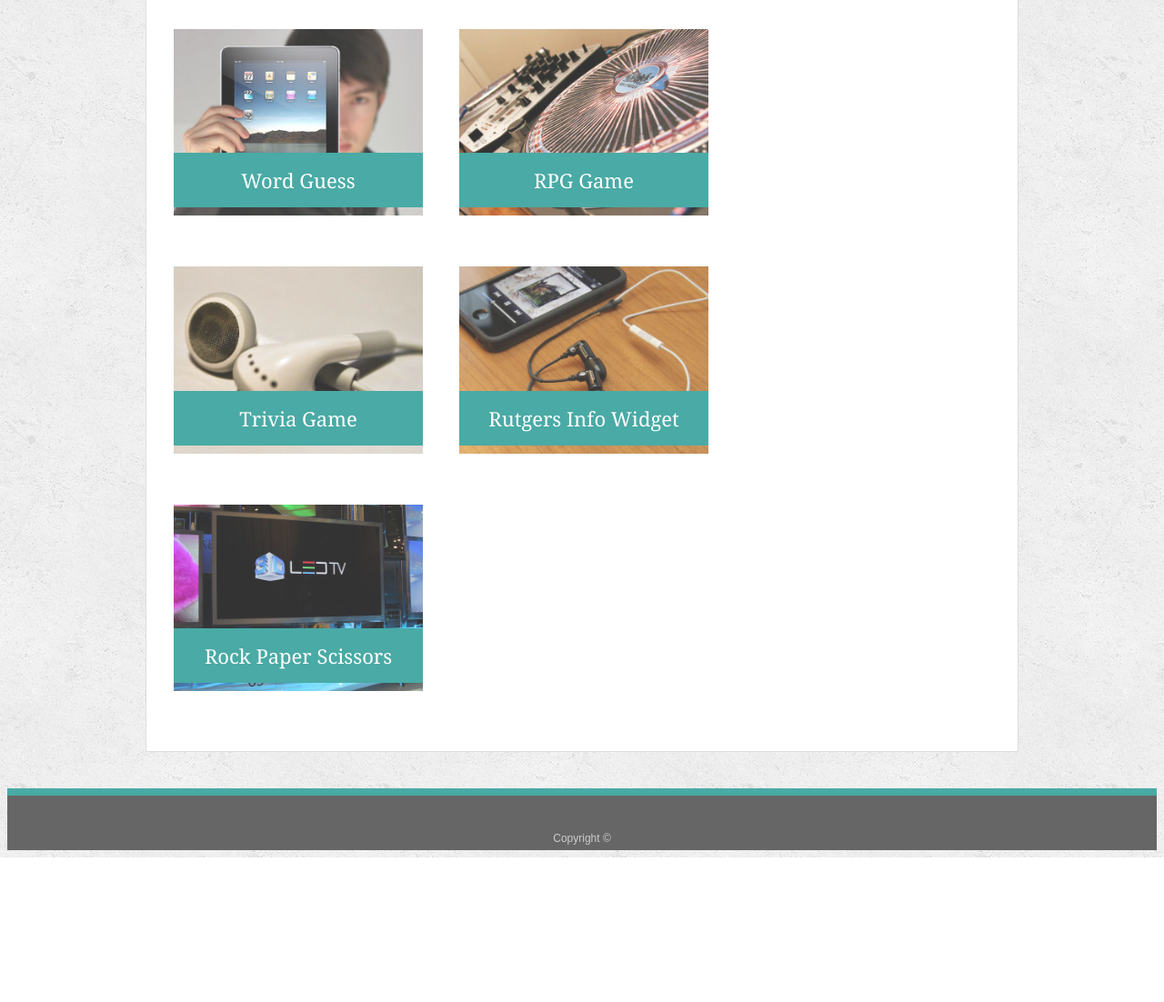
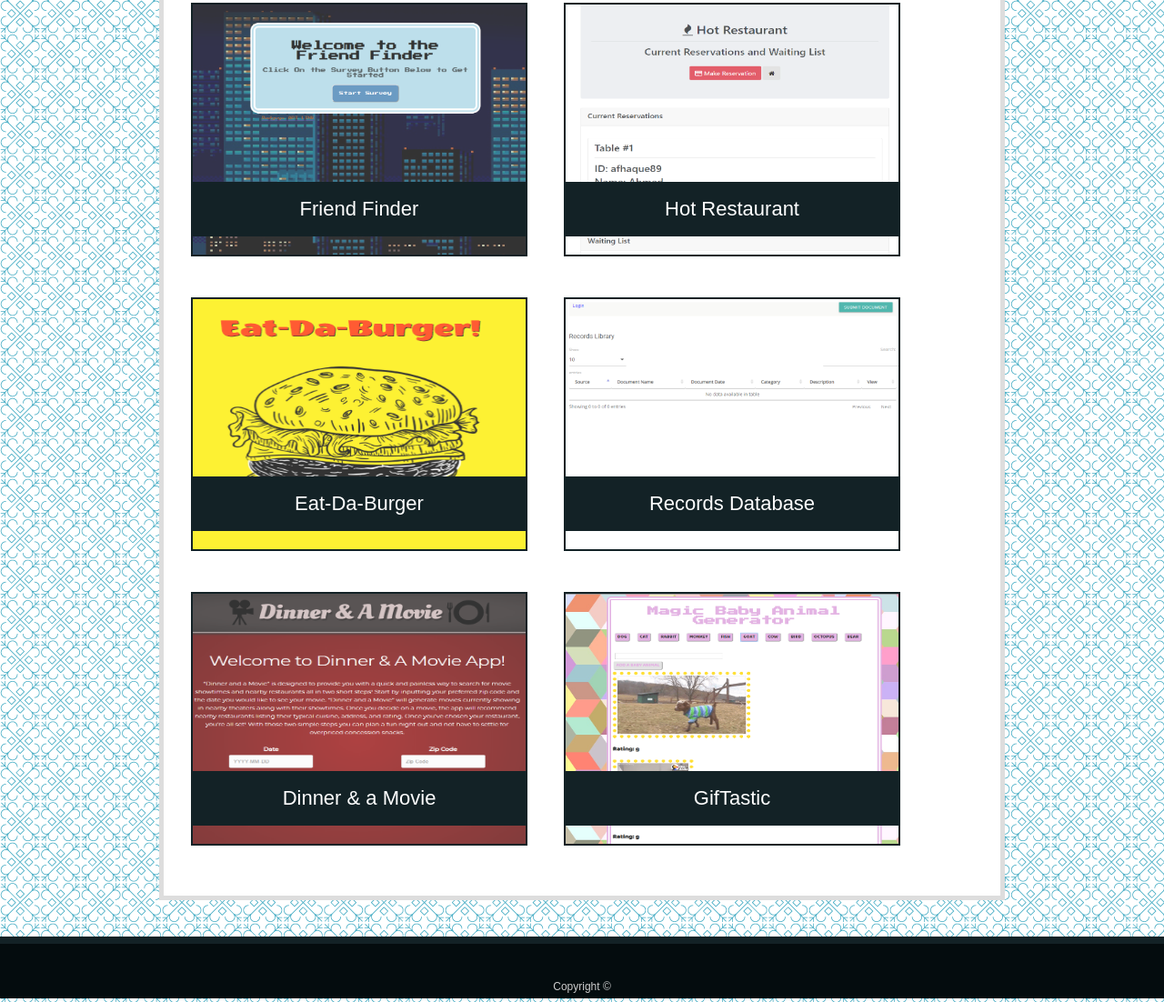
Before and after one commit to jeremyparra/Main-Portfolio, a plain HTML site: page portfolio.html in a window 1280 px wide. Shown: the part 274-1376 px from the top of the page at 91% size. Before the commit the page ends 1217 px from the top, so only its background shows below. Drawn offline with nearby package versions, Linux system fonts and the light colour scheme; a web font is replaced by a local one.

Commit message:
make it live

```diff
--- a/assets/css/style.css
+++ b/assets/css/style.css
@@ -1,10 +1,22 @@
+/*###color scheme###
+#040c0e
+#132226
+#525B56
+#BE9063
+#A4978E
+
+###################*/
+
+
+
+
 body {
-  font-family: Arial, "Helvetica Neue", Helvetica, sans-serif;
-  font-size: 18px;
+  font-family: 'KoHo', sans-serif;  font-size: 18px;
   line-height: 34px;
   color: #777777;
-  background: url("../images/concrete_seamless.png");
+  background: url("../images/morocco.png");
 }
+
 
 * {
   box-sizing: border-box;
@@ -33,16 +45,19 @@ p:last-child {
 h1,
 h2,
 h3 {
-  font-family: Georgia, Times, "Times New Roman", serif;
   font-weight: 700;
-  color: #4aaaa5;
+  color: #132226;
 }
 
 h1 {
   padding-bottom: 20px;
   font-size: 30px;
   line-height: 49px;
-  border-bottom: 3px solid #dddddd;
+  border-bottom: 3px solid #525b56;
+}
+.right{
+  float: right;
+  width: 100%;
 }
 
 h2,
@@ -59,7 +74,7 @@ h3 {
   margin: 0 0 30px;
   overflow: auto;
   color: #ffffff;
-  background: #ffffff;
+  background: #040c0e;
   border-bottom: 2px solid #cccccc;
 }
 
@@ -67,14 +82,13 @@ h3 {
   float: left;
   width: 250px;
   height: 90px;
-  font-family: Georgia, Times, "Times New Roman", serif;
   font-size: 30px;
   font-weight: 700;
   line-height: 90px;
   color: #ffffff;
   text-align: center;
   text-decoration: none;
-  background: #4aaaa5;
+  background: #132226;
 }
 
 nav {
@@ -87,7 +101,7 @@ nav a {
   padding-left: 15px;
   margin-left: 15px;
   line-height: 18px;
-  color: #999;
+  color: #525b56;
   text-decoration: none;
   border-left: 1px solid #efefef;
 }
@@ -105,8 +119,8 @@ footer {
   color: #ffffff;
   color: #cccccc;
   text-align: center;
-  background: #666666;
-  border-top: 8px solid #4aaaa5;
+  background: #040c0e;
+  border-top: 8px solid #132226;
   height: 50px;
 }
 
@@ -114,7 +128,6 @@ h3, h2 {
   padding-bottom: 20px;
   margin-bottom: 15px;
   line-height: 22px;
-  border-bottom: 2px solid #eeeeee;
 }
 
 /* main */
@@ -131,17 +144,47 @@ h3, h2 {
   padding: 30px;
   margin: 0 0 40px;
   background: #ffffff;
-  border: 1px solid #dddddd;
+  border: 5px solid #dddddd;
+}
+
+
+.main-section-contact {
+  max-width: 500px;
+  padding: 30px;
+  margin: 0 auto;
+  margin-bottom: 40px;
+  background: #ffffff;
+  border: 5px solid #dddddd;
+}
+
+.main-section-portfolio {
+    float: left;
+    width: 100%;
+    max-width: 960px;
+    padding: 30px;
+    margin: 0 0 40px;
+    background: #ffffff;
+    border: 5px solid #dddddd;
 }
 
 /* portfolio page */
 
+.portfolio-image {
+  position: relative;
+    float: left;
+    height: 275px;
+    background-position: 50% 50%;
+    background-repeat:   no-repeat;
+    background-size:     cover;
+}
 .work {
   position: relative;
   float: left;
-  width: 274px;
+  width: 370px;
   margin: 20px 0 25px;
   overflow: auto;
+  border: 2px solid #132226;
+
 }
 
 .work:nth-child(even) {
@@ -164,7 +207,7 @@ h3, h2 {
   line-height: 30px;
   color: #ffffff;
   text-align: center;
-  background: #4aaaa5;
+  background: #132226;
   border-bottom: 0;
 }
 
@@ -177,6 +220,10 @@ h3, h2 {
 }
 
 /* contact page */
+
+#contact-head{
+  text-align: center;
+}
 
 #contact-form ul {
   margin-bottom: 20px;
@@ -212,7 +259,7 @@ input[type=submit] {
   font-size: 18px;
   color: #ffffff;
   cursor: pointer;
-  background: #4aaaa5;
+  background: #132226;
   border: 0 none;
 }
 
--- a/portfolio.html
+++ b/portfolio.html
@@ -5,6 +5,11 @@
   <meta charset="UTF-8">
   <meta name="viewport" content="width=device-width, initial-scale=1.0">
   <title>Portfolio | Your Name</title>
+  <link href="https://fonts.googleapis.com/css?family=KoHo" rel="stylesheet">
+  <link rel="stylesheet" href="https://stackpath.bootstrapcdn.com/bootstrap/4.1.3/css/bootstrap.min.css" integrity="sha384-MCw98/SFnGE8fJT3GXwEOngsV7Zt27NXFoaoApmYm81iuXoPkFOJwJ8ERdknLPMO"
+    crossorigin="anonymous">
+  <script src="https://stackpath.bootstrapcdn.com/bootstrap/4.1.3/js/bootstrap.min.js" integrity="sha384-ChfqqxuZUCnJSK3+MXmPNIyE6ZbWh2IMqE241rYiqJxyMiZ6OW/JmZQ5stwEULTy"
+    crossorigin="anonymous"></script>
   <link rel="stylesheet" type="text/css" href="assets/css/style.css">
 </head>
 
@@ -22,34 +27,46 @@
   </header>
 
   <div id="main-container" class="container">
-    <section class="main-section">
+    <section class="main-section-portfolio">
       <h1>Portfolio</h1>
 
       <div class="work">
-        <img src="assets/images/technics-q-c-640-480-1.jpg" alt="Word Guess">
-
-        <h3>Word Guess</h3>
+        <a href="https://friend-finder-911.herokuapp.com/" target="_blank"><img src="assets/images/friendfinder.png"
+            alt="Friend Finder" class="portfolio-image">
+          <h3>Friend Finder</h3>
+        </a>
       </div>
       <div class="work">
-        <img src="assets/images/technics-q-c-640-480-2.jpg" alt="RPG Game">
-
-        <h3>RPG Game</h3>
+        <a href="https://hot-restaurant-77.herokuapp.com/tables" target="_blank"><img src="assets/images/restaurant.png"
+            alt="Hot Restaurant" class="portfolio-image">
+          <h3>Hot Restaurant</h3>
+        </a>
       </div>
       <div class="work">
-        <img src="assets/images/technics-q-c-640-480-5.jpg" alt="Trivia Game">
-
-        <h3>Trivia Game</h3>
+        <a href="https://burger-27758.herokuapp.com/burgers" target="_blank"><img src="assets/images/burger.png"
+            alt="Burger" class="portfolio-image">
+          <h3>Eat-Da-Burger</h3>
+        </a>
       </div>
       <div class="work">
-        <img src="assets/images/technics-q-c-640-480-7.jpg" alt="Rutgers Info Widget">
+          <a href="https://morning-bastion-24081.herokuapp.com/" target="_blank"><img src="assets/images/project2.png"
+              alt="Group Project" class="portfolio-image">
+            <h3>Records Database</h3>
+          </a>
+        </div>
+        <div class="work">
+            <a href="https://kmstern4.github.io/Project1/" target="_blank"><img src="assets/images/project1.png"
+                alt="Group Project" class="portfolio-image">
+              <h3>Dinner & a Movie</h3>
+            </a>
+          </div>
+          <div class="work">
+              <a href="https://jeremyparra.github.io/GifTastic/" target="_blank"><img src="assets/images/giftastic.png"
+                  alt="Giftastic" class="portfolio-image">
+                <h3>GifTastic</h3>
+              </a>
+            </div>
 
-        <h3>Rutgers Info Widget</h3>
-      </div>
-      <div class="work">
-        <img src="assets/images/technics-q-c-640-480-9.jpg" alt="Rock Paper Scissors">
-
-        <h3>Rock Paper Scissors</h3>
-      </div>
 
     </section>
 
```
Also changed, not shown: contact.html (+26 -22 lines), index.html (+3 -1 lines), assets/images/burger.png (added), assets/images/colorscheme.png (added), assets/images/concrete_seamless.png (deleted), assets/images/friendfinder.png (added), assets/images/giftastic.png (added), assets/images/morocco.png (added), assets/images/positive.png (added), assets/images/project1.png (added), assets/images/project2.png (added), assets/images/restaurant.png (added), assets/images/technics-q-c-640-480-1.jpg (deleted), assets/images/technics-q-c-640-480-2.jpg (deleted), 3 more files.
